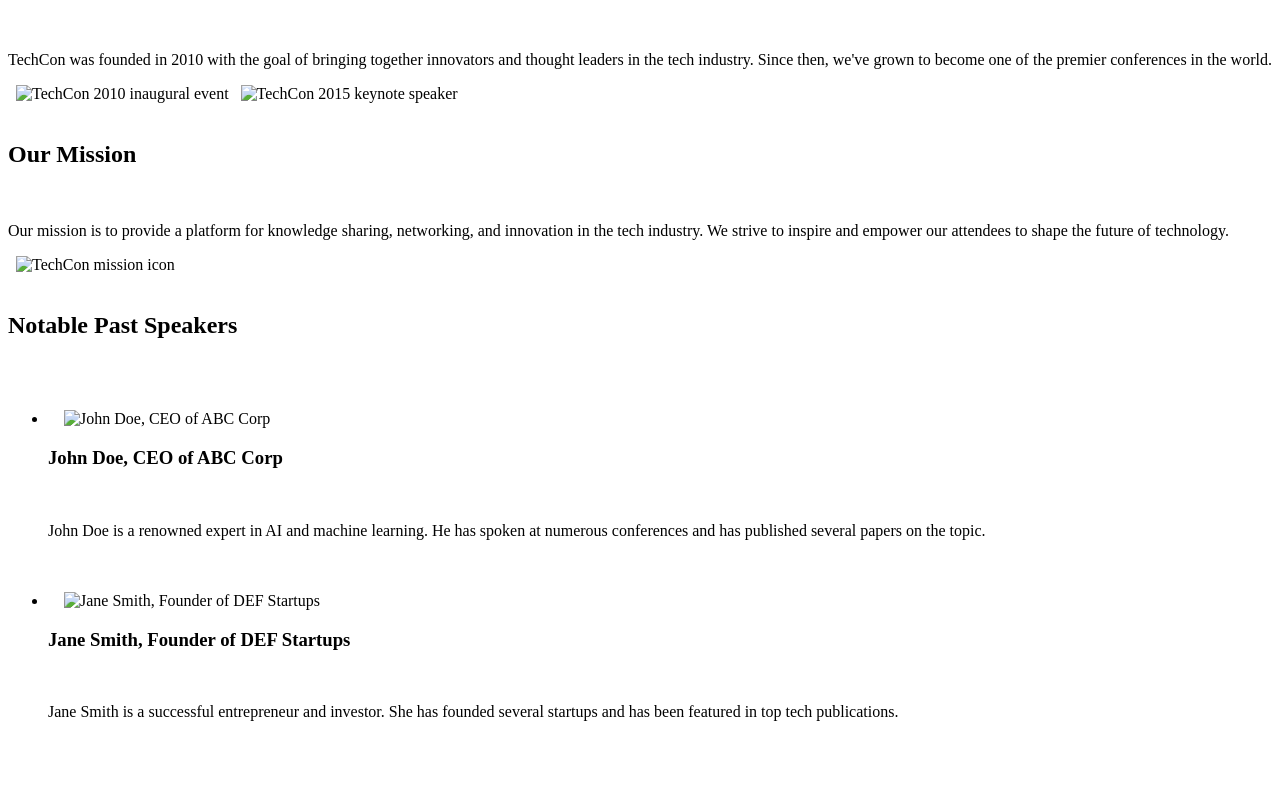
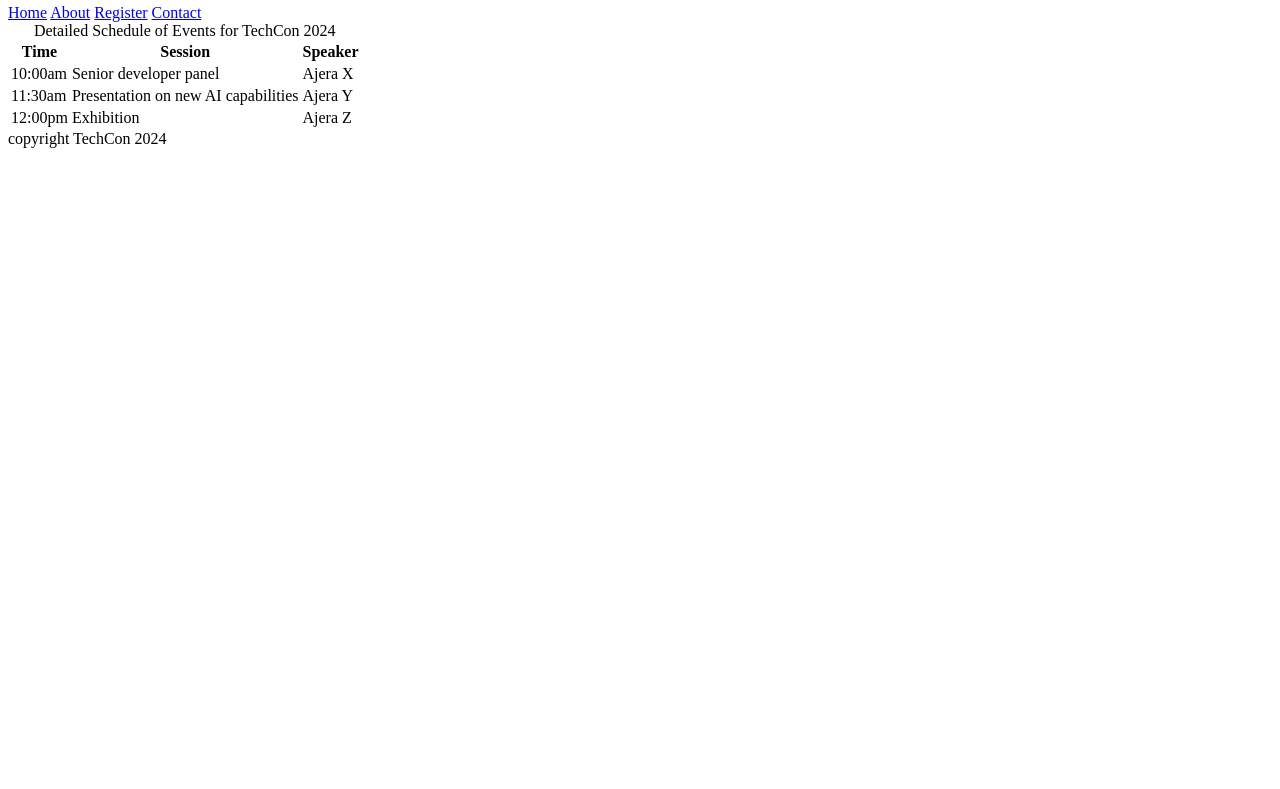
Before and after one commit to z-amanuel/TechCon_HTML, a plain HTML site: page techcon_website/schedule.html in a window 1280 px wide. Shown: the part 76-865 px from the top of the page. After the commit the page ends 800 px from the top, so only its background shows below. Drawn offline with Linux system fonts and the light colour scheme.

Commit message:
Update schedule.html

```diff
--- a/techcon_website/schedule.html
+++ b/techcon_website/schedule.html
@@ -1,29 +1,46 @@
 
-<main>
-  <article id="history">
-   <h2>Our History</h2>
-   <p>TechCon was founded in 2010 with the goal of bringing together innovators and thought leaders in the tech industry. Since then, we've grown to become one of the premier conferences in the world.</p>
-   <img alt="TechCon 2010 inaugural event" src="history-image1.jpg">
-   <img alt="TechCon 2015 keynote speaker" src="history-image2.jpg">
-  </article>
-  <article id="mission">
-   <h2>Our Mission</h2>
-   <p>Our mission is to provide a platform for knowledge sharing, networking, and innovation in the tech industry. We strive to inspire and empower our attendees to shape the future of technology.</p>
-   <img alt="TechCon mission icon" src="mission-icon.png">
-  </article>
-  <article id="past-speakers">
-   <h2>Notable Past Speakers</h2>
-   <ul>
-    <li>
-      <img alt="John Doe, CEO of ABC Corp" src="speaker1.jpg">
-      <h3>John Doe, CEO of ABC Corp</h3>
-      <p>John Doe is a renowned expert in AI and machine learning. He has spoken at numerous conferences and has published several papers on the topic.</p>
-    </li>
-    <li>
-      <img alt="Jane Smith, Founder of DEF Startups" src="speaker2.jpg">
-      <h3>Jane Smith, Founder of DEF Startups</h3>
-      <p>Jane Smith is a successful entrepreneur and investor. She has founded several startups and has been featured in top tech publications.</p>
-    </li>
-   </ul>
-  </article>
-</main>
+<!DOCTYPE html>
+<html lang="en">
+<head>
+    <meta charset="UTF-8">
+    <meta name="viewport" content="width=device-width, initial-scale=1.0">
+    <title>Schedule</title>
+</head>
+<body>
+    <header>
+        <h1>Schedule for TechCon 2024</h1>
+        <nav>
+            <a href="index.html">Home</a>
+            <a href="about.html"> About</a>
+            <a href="register.html">Register</a>
+            <a href="contact.html">Contact</a>
+        </nav>
+    </header>
+    <main>
+        <table>
+            <tr>
+                <th scope="col" >Time</th>
+                <th scope="col">Session</th>
+                <th scope="col">Speaker</th>
+              </tr>
+              <tr>
+                <td>10:00am</td>
+                <td> Senior developer panel</td>
+                <td>Ajera X</td>
+              </tr>
+              <tr>
+                <td>11:30am</td>
+                <td>Presentation on new AI capabilities</td>
+                <td>Ajera Y</td>
+              </tr>
+              <tr>
+                <td>12:00pm</td>
+                <td>Exhibition</td>
+                <td>Ajera Z</td>
+              </tr>
+              <caption>Detailed Schedule of Events for TechCon 2024</caption>
+        </table>
+    </main>
+    <footer>copyright TechCon 2024</footer>
+</body>
+</html>
```
